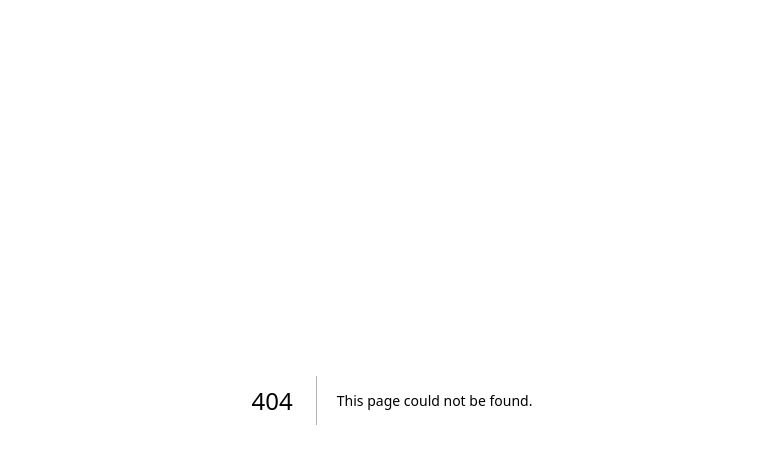
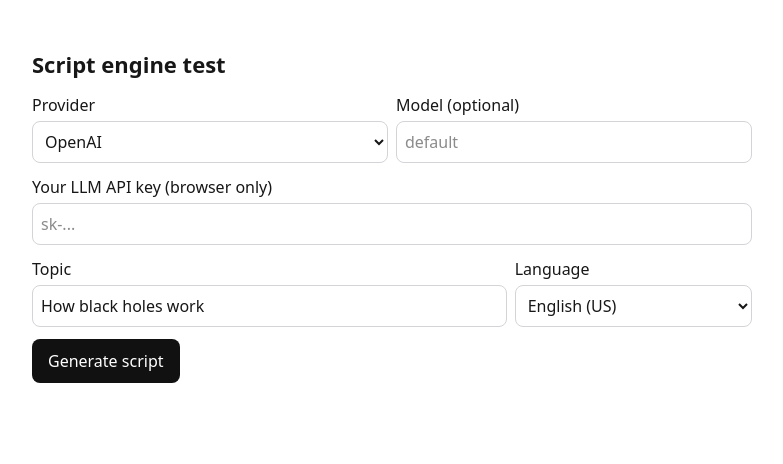
Before and after one commit to this-is-rachit/ai-video-gen, a Next.js app: page /generate in a window 1280 px wide. Before the commit this address had no page. Shown: the top 464 px of the page, without its empty margins (248-1031 px from the left). Built offline with nearby package versions, Linux system fonts and the light colour scheme.

Commit message:
feat: BYOK script + research engine

```diff
--- /dev/null
+++ b/app/api/generate/route.ts
@@ -0,0 +1,32 @@
+// app/api/generate/route.ts
+import { NextResponse } from "next/server";
+import { createProject, saveProject, newScene } from "@/lib/store";
+import { researchTopic, writeScript } from "@/lib/generate";
+import type { Provider } from "@/lib/llm";
+
+export const runtime = "nodejs";
+export const maxDuration = 120; // two LLM calls can take a while
+
+export async function POST(req: Request) {
+  try {
+    const { topic, language, voiceId, style, provider, apiKey, model } = await req.json();
+    if (!topic?.trim()) return NextResponse.json({ error: "Enter a topic." }, { status: 400 });
+    if (!apiKey) return NextResponse.json({ error: "Add your LLM API key in settings." }, { status: 400 });
+
+    const project = await createProject({ topic, language, voiceId, style });
+    project.status = "scripting";
+    await saveProject(project);
+
+    const gen = { topic, language: language || "en-US", provider: provider as Provider, apiKey, model };
+    const facts = await researchTopic(gen);
+    const drafts = await writeScript(gen, facts);
+
+    project.scenes = drafts.map(newScene);
+    project.status = "draft";
+    const saved = await saveProject(project);
+
+    return NextResponse.json(saved);
+  } catch (err: any) {
+    return NextResponse.json({ error: err?.message ?? "Generation failed" }, { status: 500 });
+  }
+}
--- /dev/null
+++ b/app/generate/page.tsx
@@ -0,0 +1,92 @@
+// app/generate/page.tsx
+"use client";
+import { useEffect, useState } from "react";
+
+const PROVIDERS = [["openai","OpenAI"],["anthropic","Anthropic (Claude)"],["google","Google (Gemini)"],["xai","xAI (Grok)"]];
+const LANGS = [["en-US","English (US)"],["hi-IN","Hindi"],["es-ES","Spanish"],["fr-FR","French"]];
+
+export default function GeneratePage() {
+  const [topic, setTopic] = useState("How black holes work");
+  const [language, setLanguage] = useState("en-US");
+  const [provider, setProvider] = useState("openai");
+  const [apiKey, setApiKey] = useState("");
+  const [model, setModel] = useState("");
+  const [loading, setLoading] = useState(false);
+  const [project, setProject] = useState<any>(null);
+  const [error, setError] = useState("");
+
+  // BYOK settings persist in the browser only
+  useEffect(() => {
+    setProvider(localStorage.getItem("llm_provider") || "openai");
+    setApiKey(localStorage.getItem("llm_key") || "");
+    setModel(localStorage.getItem("llm_model") || "");
+  }, []);
+  useEffect(() => { localStorage.setItem("llm_provider", provider); }, [provider]);
+  useEffect(() => { localStorage.setItem("llm_key", apiKey); }, [apiKey]);
+  useEffect(() => { localStorage.setItem("llm_model", model); }, [model]);
+
+  async function generate() {
+    setLoading(true); setError(""); setProject(null);
+    const res = await fetch("/api/generate", {
+      method: "POST", headers: { "Content-Type": "application/json" },
+      body: JSON.stringify({ topic, language, provider, apiKey, model }),
+    });
+    const data = await res.json();
+    if (!res.ok) setError(data.error); else setProject(data);
+    setLoading(false);
+  }
+
+  return (
+    <div style={{ maxWidth: 720, margin: "48px auto", fontFamily: "system-ui", display: "grid", gap: 12 }}>
+      <h1 style={{ fontSize: 22, fontWeight: 700 }}>Script engine test</h1>
+
+      <div style={{ display: "grid", gridTemplateColumns: "1fr 1fr", gap: 8 }}>
+        <label>Provider
+          <select value={provider} onChange={(e) => setProvider(e.target.value)} style={inp}>
+            {PROVIDERS.map(([id, l]) => <option key={id} value={id}>{l}</option>)}
+          </select>
+        </label>
+        <label>Model (optional)
+          <input value={model} onChange={(e) => setModel(e.target.value)} placeholder="default" style={inp} />
+        </label>
+      </div>
+
+      <label>Your LLM API key (browser only)
+        <input type="password" value={apiKey} onChange={(e) => setApiKey(e.target.value)} placeholder="sk-..." style={inp} />
+      </label>
+
+      <div style={{ display: "grid", gridTemplateColumns: "2fr 1fr", gap: 8 }}>
+        <label>Topic
+          <input value={topic} onChange={(e) => setTopic(e.target.value)} style={inp} />
+        </label>
+        <label>Language
+          <select value={language} onChange={(e) => setLanguage(e.target.value)} style={inp}>
+            {LANGS.map(([id, l]) => <option key={id} value={id}>{l}</option>)}
+          </select>
+        </label>
+      </div>
+
+      <button onClick={generate} disabled={loading} style={btn}>
+        {loading ? "Researching + writing..." : "Generate script"}
+      </button>
+
+      {error && <p style={{ color: "#dc2626" }}>❌ {error}</p>}
+
+      {project && (
+        <div style={{ display: "grid", gap: 8 }}>
+          <p><strong>{project.scenes.length} scenes</strong> · saved as <code>{project.id}</code></p>
+          {project.scenes.map((s: any, i: number) => (
+            <div key={s.id} style={card}>
+              <small style={{ color: "#71717a" }}>#{i + 1} · {s.visual.template}</small>
+              <div>{s.narration}</div>
+            </div>
+          ))}
+        </div>
+      )}
+    </div>
+  );
+}
+
+const inp: React.CSSProperties = { width: "100%", padding: 8, marginTop: 4, border: "1px solid #d4d4d8", borderRadius: 8 };
+const btn: React.CSSProperties = { padding: "10px 16px", background: "#111", color: "#fff", border: "none", borderRadius: 8, cursor: "pointer", width: "fit-content" };
+const card: React.CSSProperties = { padding: 10, border: "1px solid #e4e4e7", borderRadius: 8, background: "#fff" };
--- /dev/null
+++ b/lib/generate.ts
@@ -0,0 +1,54 @@
+// lib/generate.ts
+import { generateText, generateObject } from "ai";
+import { z } from "zod";
+import { getModel, type Provider } from "./llm";
+import { SceneDraftSchema } from "./schema";
+
+export interface GenInput {
+  topic: string;
+  language: string;     // locale code, e.g. "en-US", "hi-IN"
+  provider: Provider;
+  apiKey: string;
+  model?: string;
+}
+
+/** Step 1: gather concrete, accurate facts. */
+export async function researchTopic(input: GenInput): Promise<string> {
+  const { text } = await generateText({
+    model: getModel(input.provider, input.apiKey, input.model),
+    prompt:
+`You are a meticulous researcher. Topic: "${input.topic}".
+List 8-12 accurate, concrete, genuinely interesting facts a 2-minute explainer should cover.
+Prefer specifics: numbers, names, causes and effects. No fluff, no repetition.
+Output plain bullet points only.`,
+  });
+  return text;
+}
+
+const ScriptSchema = z.object({
+  scenes: z.array(SceneDraftSchema).min(8).max(16),
+});
+
+/** Step 2: turn facts into a validated scenes array. */
+export async function writeScript(input: GenInput, facts: string) {
+  const { object } = await generateObject({
+    model: getModel(input.provider, input.apiKey, input.model),
+    schema: ScriptSchema,
+    prompt:
+`Write a punchy, accurate 2-minute narrated explainer video script about "${input.topic}".
+
+Use ONLY these researched facts:
+${facts}
+
+RULES (follow exactly):
+- Write all narration in the language for locale "${input.language}".
+- 10 to 14 scenes. Each narration = ONE or TWO short spoken sentences.
+- TOTAL narration ~280-340 words (about a 2-minute read). Do NOT exceed 340.
+- Each scene needs visual.template, one of: title_card, bullet_reveal, image_caption, big_number, quote, outro.
+- Scene 1 MUST be title_card (set title + a short subtitle). Last scene MUST be outro (a closing line).
+- image_caption: set imageQuery to 2-4 vivid keywords IN ENGLISH (stock-photo search works best in English), and a short caption in the target language.
+- bullet_reveal: set bullets (2-4 short items). big_number: set value + caption. quote: set quote + attribution.
+- Keep momentum: hook first, payoff last. Accurate and self-contained.`,
+  });
+  return object.scenes;
+}
```
